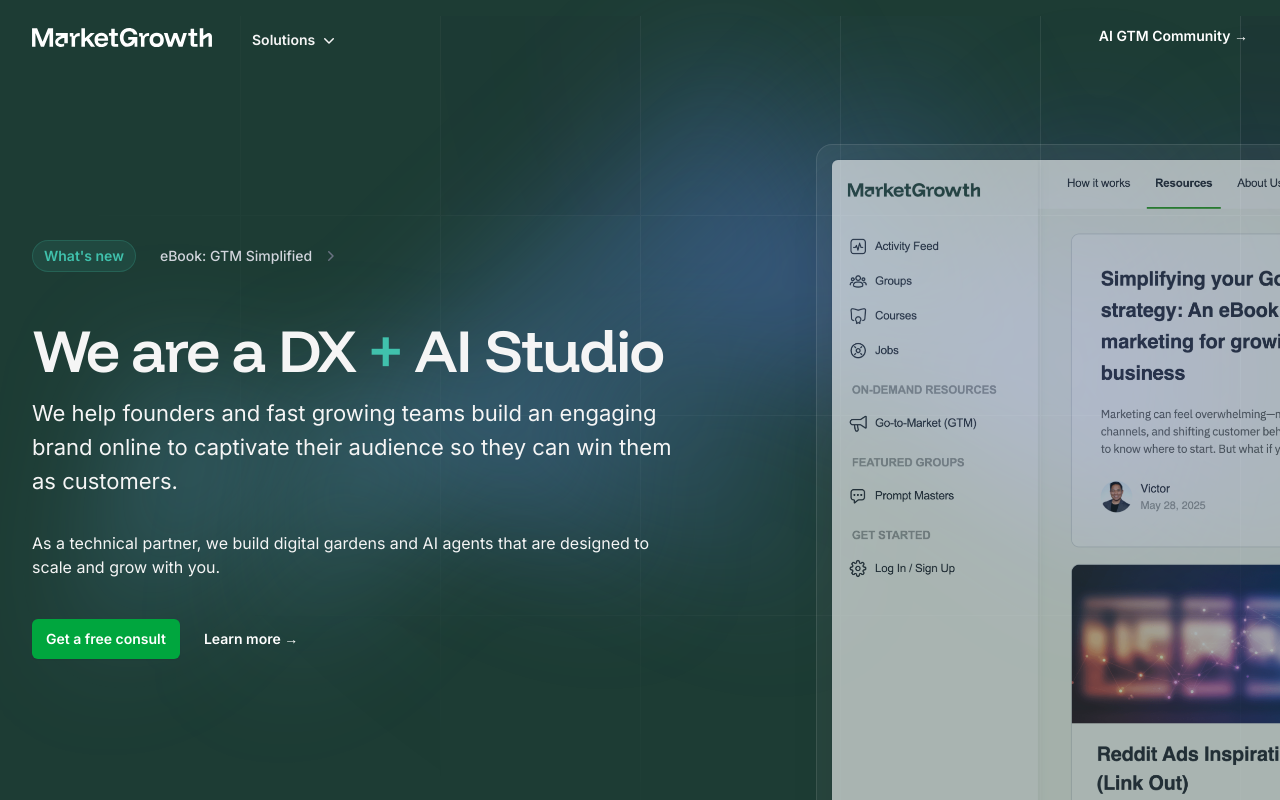
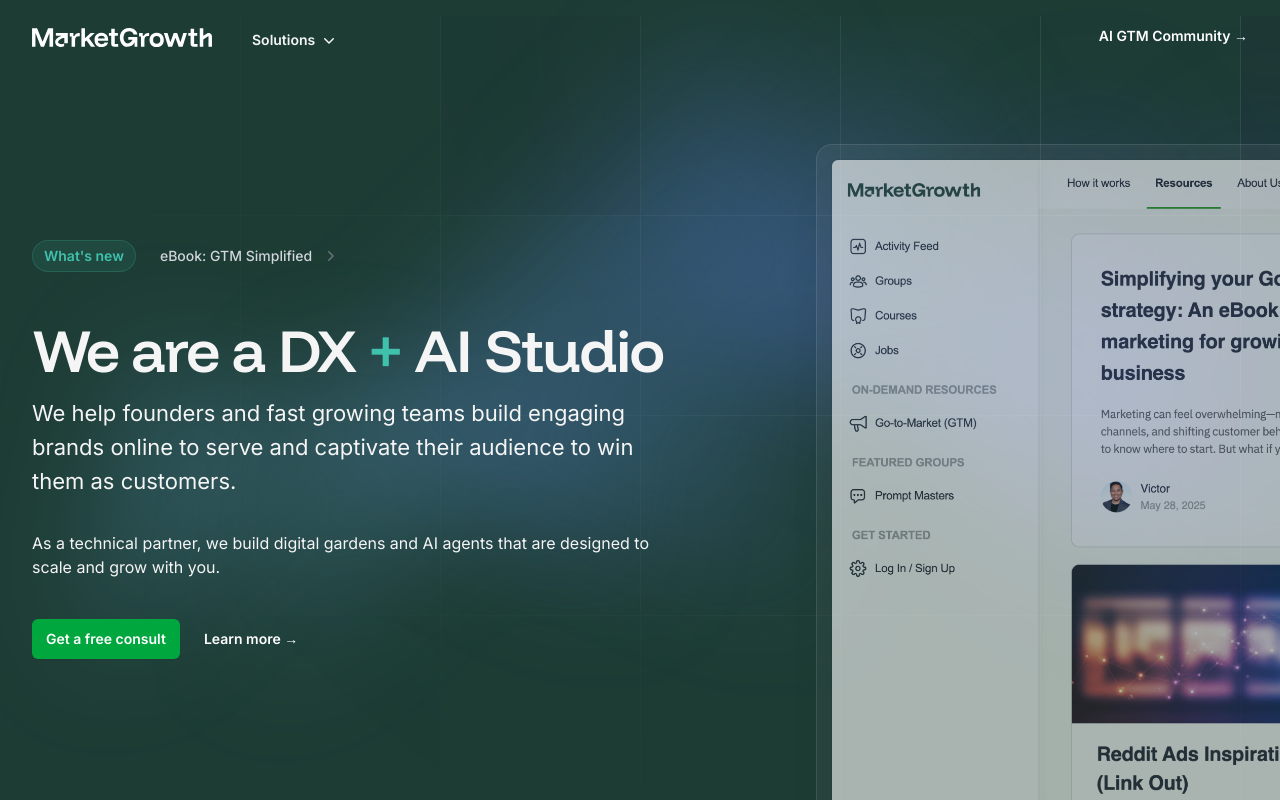
Before and after one commit to growthUx/mgio, a Next.js app: page / in a window 1280 px wide. Shown: the top 800 px of the page. Built offline with nearby package versions, Linux system fonts and the light colour scheme.

Commit message:
Update HomePage.jsx

```diff
--- a/src/app/HomePage.jsx
+++ b/src/app/HomePage.jsx
@@ -115,7 +115,7 @@ export default function HomePage() {
                 </a>
               </div>
               <h1 className="font-funnel-display mt-12 text-3xl font-semibold text-pretty tracking-tight text-[#F5F5F5] sm:text-6xl">We are a DX<span className="text-[#40C1AC]"> + </span>AI Studio</h1>
-              <h2 className="text-lg mt-4 text-[#F5F5F5] text-pretty sm:text-[22px] pr-4">We help founders and fast growing teams build an engaging brand online to captivate their audience so they can win them as customers.</h2>
+              <h2 className="text-lg mt-4 text-[#F5F5F5] text-pretty sm:text-[22px] pr-4">We help founders and fast growing teams build engaging brands online to serve and captivate their audience to win them as customers.</h2>
               <p className="mt-8 text-md max-w-2xl mx-auto text-pretty text-[#F5F5F5] pr-8 sm:text-md/8 sm:mx-0">
               As a technical partner, we build digital gardens and AI agents that are designed to scale and grow with you. </p>
               <div className="mt-10 flex items-center gap-x-6">
```
